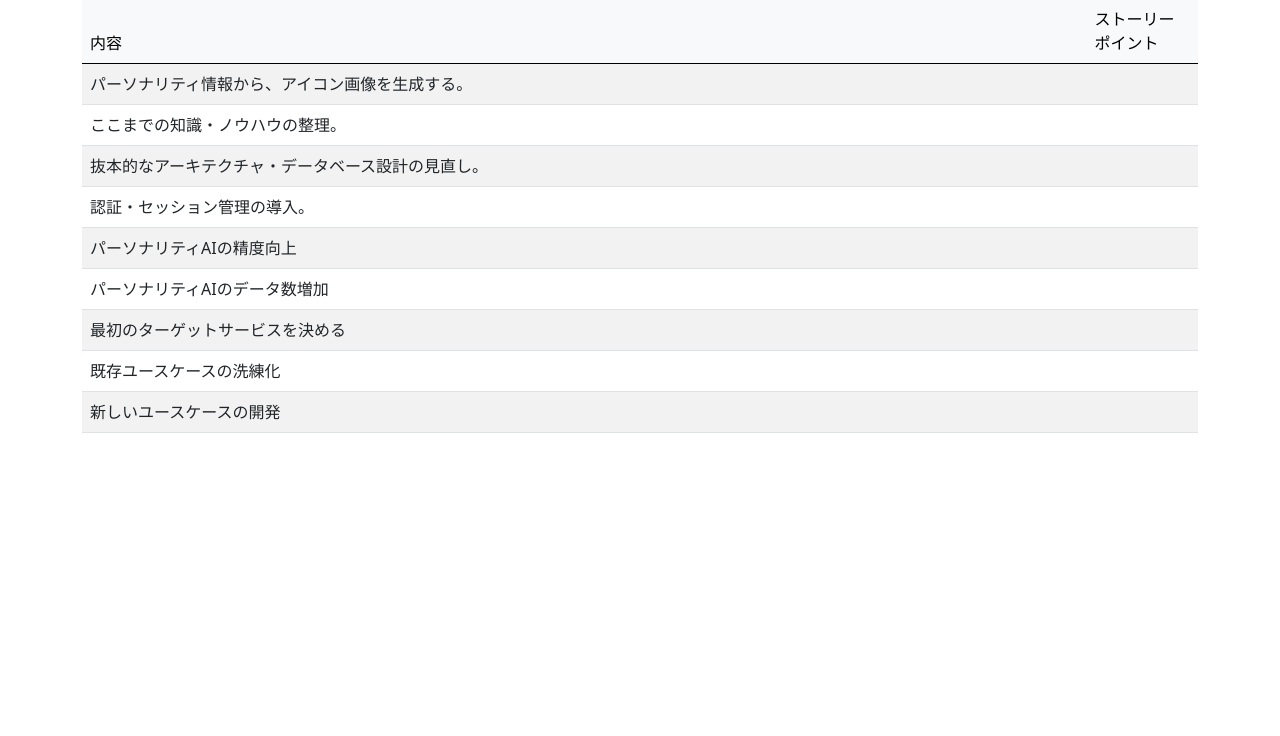
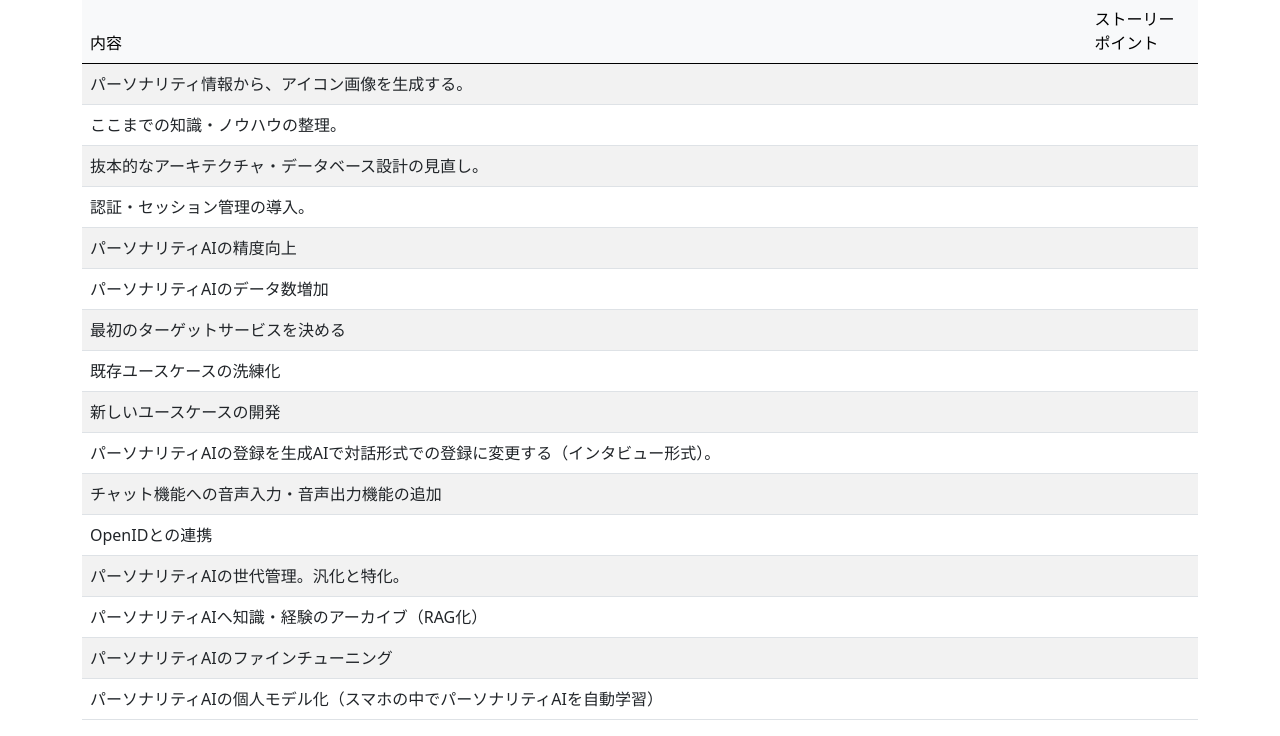
Before and after one commit to INTREPIDA1979/llm_app, a Python web app: template templates/backlogs.html in a window 1280 px wide. Shown: the part 119-855 px from the top of the page. Before the commit the page ends 552 px from the top, so only its background shows below. Run offline with Jinja, Linux system fonts and the light colour scheme; the template is opened without the code that fills it, so the values that code supplies are empty.

Commit message:
4th commit

```diff
--- a/app.py
+++ b/app.py
@@ -34,6 +34,8 @@ log_client.setup_logging()
 db = None
 
 # LLM初期化　#TODO 後で関数にして、起動時に生成（グローバル変数はchainのみでよいので）
+# バッチはクォータ制限の影響で、VertexAIとGeminiAPIの併用を可能にしている。
+# Webアプリは、そんなにLLMを実行しないので、VertexAIのみの設定でとりあえず大丈夫。
 #llm = ChatGoogleGenerativeAI(model="gemini-pro")
 llm = VertexAI(model="gemini-pro")
 memory = ConversationBufferMemory (
--- a/templates/backlogs.html
+++ b/templates/backlogs.html
@@ -47,6 +47,34 @@
         <td>新しいユースケースの開発</td>
         <td></td>
       </tr>
+      <tr>
+        <td>パーソナリティAIの登録を生成AIで対話形式での登録に変更する（インタビュー形式）。</td>
+        <td></td>
+      </tr>
+      <tr>
+        <td>チャット機能への音声入力・音声出力機能の追加</td>
+        <td></td>
+      </tr>
+      <tr>
+        <td>OpenIDとの連携</td>
+        <td></td>
+      </tr>
+      <tr>
+        <td>パーソナリティAIの世代管理。汎化と特化。</td>
+        <td></td>
+      </tr>
+      <tr>
+        <td>パーソナリティAIへ知識・経験のアーカイブ（RAG化）</td>
+        <td></td>
+      </tr>
+      <tr>
+        <td>パーソナリティAIのファインチューニング</td>
+        <td></td>
+      </tr>
+      <tr>
+        <td>パーソナリティAIの個人モデル化（スマホの中でパーソナリティAIを自動学習）</td>
+        <td></td>
+      </tr>
     </tbody>
   </table>
 
--- a/templates/history.html
+++ b/templates/history.html
@@ -14,7 +14,7 @@
     <tbody>
       <tr>
         <td scope="row">23</td>
-        <td>2024/09/18</td>
+        <td>2024/09/20</td>
         <td>資料作成とアップ。構築手順の整理。提出。</td>
       </tr>
       <tr>
--- a/templates/index.html
+++ b/templates/index.html
@@ -5,8 +5,8 @@
   <h1>PersonalityAI as a Service</h1>
   <h2>パーソナリティAI管理</h2>
   <ul>
-    <li><a href="{{ url_for('personality_list') }}">AIパーソナリティ一覧</a></li>
-    <li><a href="{{ url_for('personality_create_input') }}">AIパーソナリティ登録</a></li>
+    <li><a href="{{ url_for('personality_list') }}">パーソナリティAI一覧</a></li>
+    <li><a href="{{ url_for('personality_create_input') }}">パーソナリティAI登録</a></li>
   </ul>
   <h2>パーソナリティAIサービス</h2>
   <h5>1on1チャット</h5>
--- a/templates/meeting_list.html
+++ b/templates/meeting_list.html
@@ -3,6 +3,7 @@
 {% block content %}
 <div class="container mt-4">
   <h2>AIミーティング一覧</h2>
+  <a class="nav-link active" aria-current="page" href="{{ url_for('render_index') }}">戻る</a>
   <table class="table">
     <thead class="table-light">
       <tr>
--- a/templates/personality_list.html
+++ b/templates/personality_list.html
@@ -3,6 +3,7 @@
 {% block content %}
 <div class="container mt-4">
   <h2>パーソナリティAI一覧</h2>
+  <a class="nav-link active" aria-current="page" href="{{ url_for('render_index') }}">戻る</a>
   <table class="table">
     <thead class="table-light">
       <tr>
--- a/templates/questionnaire_list.html
+++ b/templates/questionnaire_list.html
@@ -3,6 +3,7 @@
 {% block content %}
 <div class="container mt-4">
   <h2>AIアンケート一覧</h2>
+  <a class="nav-link active" aria-current="page" href="{{ url_for('render_index') }}">戻る</a>
   <table class="table">
     <thead class="table-light">
       <tr>
--- a/templates/whats_personalityai.html
+++ b/templates/whats_personalityai.html
@@ -86,7 +86,7 @@
     兎にも角にも、まずは精度向上が必要で、あたかもその人が話しているかのような回答にしていく必要がある。
     それには、サンプル数を増やすこと、実証を数多くこなすことが必要であり、まずはそれに取り組む。
   </p>
-  <img src="{{ url_for('static', filename='images/next_personalityai.png') }}">
+  <img src="{{ url_for('static', filename='images/next_personalityai.png') }}" width="1024">
   <p>
     次に、上図に示すように、「パーソナリティは時間軸で変化する」「パーソナリティは階層構造化できる」という
     2つの概念を取り入れたいと考えている。この2つの概念を取り入れることにより、未来を予測したり、
@@ -98,7 +98,7 @@
     ユースケース一覧やアイディア集では、パーソナリティAIを用いたサービス案を紹介している。
     ここで、パーソナリティAI自体を拡張していくと、どのような世界が待っているかを一例として紹介しておく（まだまだ仮定の話ですが…）。
   </p>
-  <img src="{{ url_for('static', filename='images/future_personalityai.png') }}">
+  <img src="{{ url_for('static', filename='images/future_personalityai.png') }}" width="1024">
   <ul>
     <li>左軸では、より精神面での深化を行うことで、よりその人らしい個性を表現できるようになると思われる。</li>
     <li>右軸では、身体的に行動を判断させて、メタバース上での行動やロボティクスへの活用が見えてくる。</li>
```
Also changed, not shown: ReadMe.md.
